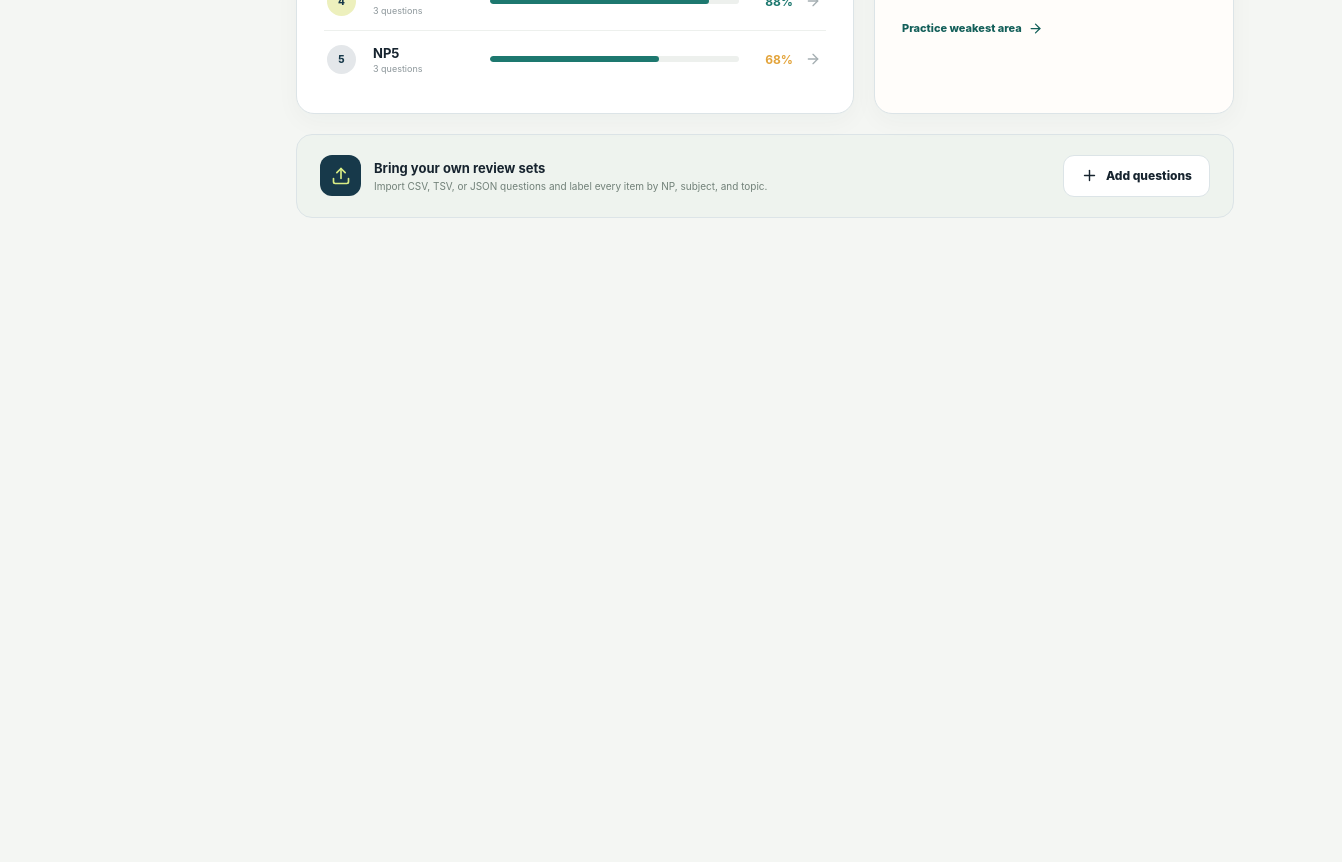
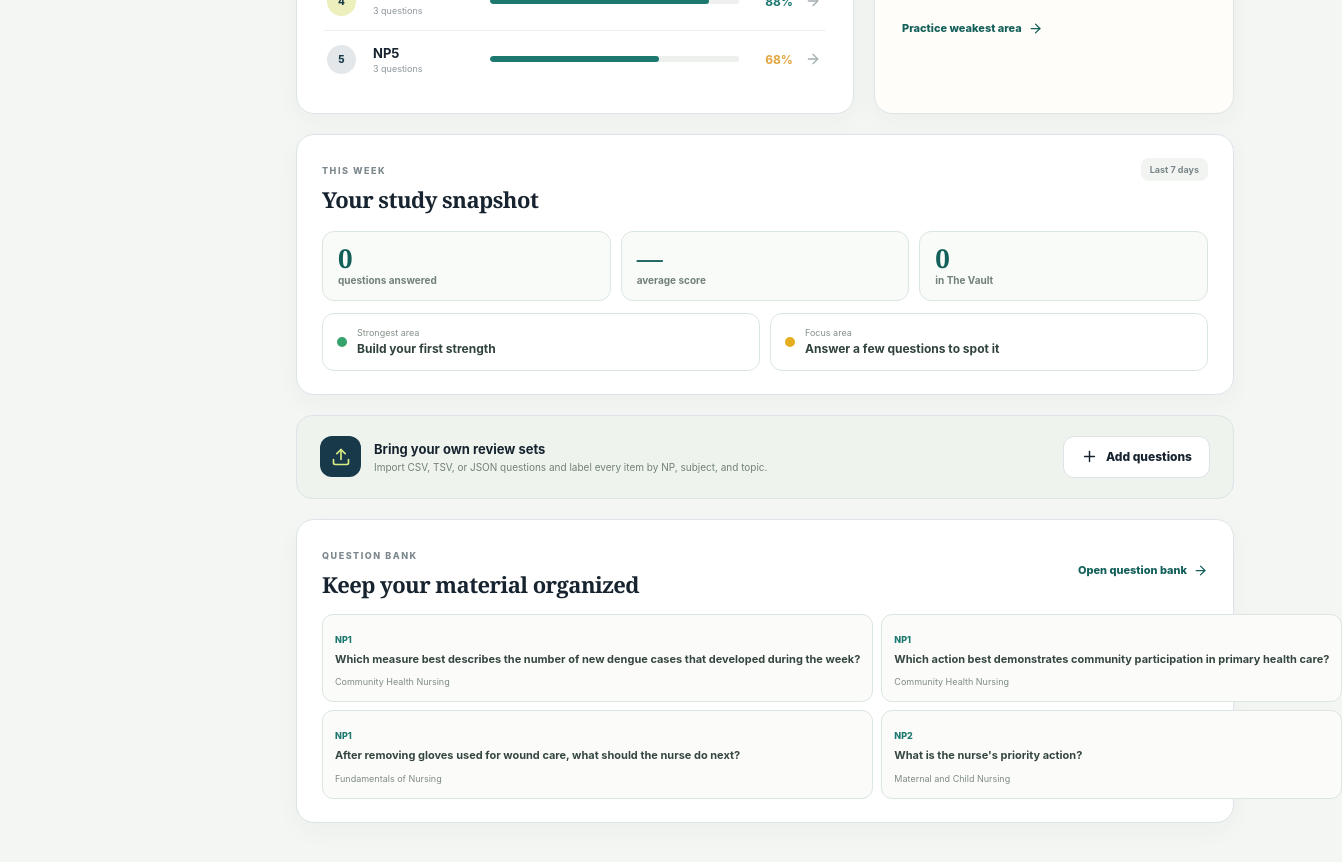
Before and after one commit to ShaneRyujin/pnle-practice-hub, a React (Vite) app: page / in a window 1280 px wide. Shown: the part 1000-1862 px from the top of the page, 1342 px wide, since content can reach past the window. Before the commit the page ends 1278 px from the top, so only its background shows below. Built offline with nearby package versions, Linux system fonts and the light colour scheme.

Commit message:
Improve PDF importing, situations, and Vault

```diff
--- a/src/App.tsx
+++ b/src/App.tsx
@@ -40,7 +40,7 @@ import { ChangeEvent, CSSProperties, PointerEvent as ReactPointerEvent, useEffec
 
 type Practice = "NP1" | "NP2" | "NP3" | "NP4" | "NP5";
 type Letter = "A" | "B" | "C" | "D";
-type View = "dashboard" | "practice" | "bank" | "import";
+type View = "dashboard" | "practice" | "bank" | "vault" | "import";
 type AnnotationColor = "yellow" | "red" | "blue" | "green";
 type PenMode = "draw" | "underline" | "circle" | "box" | "strike" | "scribble" | "erase";
 type ExamTool = "highlight" | "pen" | null;
@@ -535,14 +535,35 @@ function suggestPdfCategory(text: string): { np: Practice; subject: string; topi
   return { np: "NP3", subject: "Medical-Surgical Nursing", topic: "Medical-Surgical Nursing" };
 }
 
+function textContentToPdfLines(items: unknown[]): string {
+  type PositionedItem = { str: string; x: number; y: number };
+  const positioned = items.flatMap((item): PositionedItem[] => {
+    if (!item || typeof item !== "object" || !("str" in item) || typeof item.str !== "string" || !item.str.trim()) return [];
+    const transform = "transform" in item && Array.isArray(item.transform) ? item.transform : [];
+    return [{ str: item.str.trim(), x: Number(transform[4]) || 0, y: Number(transform[5]) || 0 }];
+  });
+  if (!positioned.length) return "";
+  const xs = positioned.map((item) => item.x);
+  const splitAt = (Math.min(...xs) + Math.max(...xs)) / 2;
+  const columns = Math.max(...xs) - Math.min(...xs) > 260 ? [positioned.filter((item) => item.x < splitAt), positioned.filter((item) => item.x >= splitAt)] : [positioned];
+  return columns.map((column) => {
+    const lines = new Map<number, PositionedItem[]>();
+    column.forEach((item) => {
+      const key = Math.round(item.y / 3) * 3;
+      lines.set(key, [...(lines.get(key) || []), item]);
+    });
+    return [...lines.entries()].sort(([a], [b]) => b - a).map(([, line]) => line.sort((a, b) => a.x - b.x).map((item) => item.str).join(" ").replace(/\s+/g, " ").trim()).filter(Boolean).join("\n");
+  }).filter(Boolean).join("\n\n");
+}
+
 function parsePdfCandidates(text: string): PdfCandidate[] {
-  const normalized = text.replace(/\u00a0/g, " ").replace(/\r/g, "").replace(/[ \t]+\n/g, "\n");
+  const normalized = text.replace(/\u00a0/g, " ").replace(/\r/g, "").replace(/[ \t]+\n/g, "\n").replace(/\n{3,}/g, "\n\n");
   const matches = [...normalized.matchAll(/(?:^|\n)\s*(\d{1,3})\.\s+([\s\S]*?)(?=\n\s*\d{1,3}\.\s+|$)/g)];
   let latestSituation = "";
   const candidates: Array<PdfCandidate | null> = matches.map((match, index) => {
     const block = match[0];
     const before = normalized.slice(0, match.index);
-    const situations = [...before.matchAll(/SITUATION\s+\d+\s*[-–:]\s*([\s\S]*?)(?=\n\s*\d{1,3}\.\s+)/gi)];
+    const situations = [...before.matchAll(/(?:^|\n)\s*SITUATION\s+\d+\s*[-–:]?\s*([\s\S]*?)(?=\n\s*\d{1,3}\.\s+)/gi)];
     if (situations.length) latestSituation = situations[situations.length - 1][1].replace(/\s+/g, " ").trim();
     const optionMatches = [...block.matchAll(/(?:^|\n)\s*([a-dA-D])\.\s*([\s\S]*?)(?=\n\s*[a-dA-D]\.\s*|$)/g)];
     if (optionMatches.length < 4) return null;
@@ -575,6 +596,7 @@ export default function Home() {
   const [mobileNav, setMobileNav] = useState(false);
   const [imported, setImported] = useState<Question[]>([]);
   const [attempts, setAttempts] = useState<Attempt[]>([]);
+  const [vaultIds, setVaultIds] = useState<string[]>([]);
   const [hydrated, setHydrated] = useState(false);
   const [selected, setSelected] = useState<Letter | null>(null);
   const [revealed, setRevealed] = useState(false);
@@ -620,11 +642,13 @@ export default function Home() {
     try {
       const savedQuestions = JSON.parse(localStorage.getItem("pnle-imported-questions") || "[]");
       const savedAttempts = JSON.parse(localStorage.getItem("pnle-attempts") || "[]");
+      const savedVault = JSON.parse(localStorage.getItem("pnle-vault") || "[]");
       const savedFlags = JSON.parse(localStorage.getItem("pnle-flagged") || "[]");
       const savedScratch = JSON.parse(localStorage.getItem("pnle-scratch-notes") || "{}");
       const savedScratchMarks = JSON.parse(localStorage.getItem("pnle-scratch-marks") || "{}");
       if (Array.isArray(savedQuestions)) setImported(savedQuestions);
       if (Array.isArray(savedAttempts)) setAttempts(savedAttempts);
+      if (Array.isArray(savedVault)) setVaultIds(savedVault);
       if (Array.isArray(savedFlags)) setFlagged(savedFlags);
       if (savedScratch && typeof savedScratch === "object") setScratchNotes(savedScratch);
       if (savedScratchMarks && typeof savedScratchMarks === "object") setScratchMarks(savedScratchMarks);
@@ -697,6 +721,9 @@ export default function Home() {
   const accuracy = attempts.length
     ? clampScore((attempts.filter((attempt) => attempt.correct).length / attempts.length) * 100)
     : 0;
+  const vaultQuestions = useMemo(() => vaultIds.map((id) => questionById.get(id)).filter((question): question is Question => Boolean(question)), [vaultIds, questionById]);
+  const strongestTopic = hasPerformance && topicStats.length ? [...topicStats].sort((a, b) => b.score - a.score || b.attempts - a.attempts)[0] : null;
+  const focusTopic = hasPerformance && topicStats.length ? topicStats[0] : null;
 
   const bankQuestions = useMemo(() => {
     const query = bankQuery.toLowerCase().trim();
@@ -737,7 +764,18 @@ export default function Home() {
     const nextAttempts = [attempt, ...attempts];
     setAttempts(nextAttempts);
     localStorage.setItem("pnle-attempts", JSON.stringify(nextAttempts));
+    if (!attempt.correct && !vaultIds.includes(currentQuestion.id)) {
+      const nextVault = [currentQuestion.id, ...vaultIds];
+      setVaultIds(nextVault);
+      localStorage.setItem("pnle-vault", JSON.stringify(nextVault));
+    }
     setRevealed(true);
+  }
+
+  function removeFromVault(id: string) {
+    const nextVault = vaultIds.filter((questionId) => questionId !== id);
+    setVaultIds(nextVault);
+    localStorage.setItem("pnle-vault", JSON.stringify(nextVault));
   }
 
   function toggleEliminated(letter: Letter) {
@@ -1010,7 +1048,7 @@ export default function Home() {
         const pages: string[] = [];
         for (let pageNumber = 1; pageNumber <= document.numPages; pageNumber += 1) {
           const content = await (await document.getPage(pageNumber)).getTextContent();
-          pages.push(content.items.map((item) => "str" in item ? item.str : "").join("\n"));
+          pages.push(textContentToPdfLines(content.items));
         }
         const extracted = pages.join("\n");
         const candidates = parsePdfCandidates(extracted);
@@ -1103,6 +1141,7 @@ export default function Home() {
     { id: "dashboard", label: "Overview", icon: LayoutDashboard },
     { id: "practice", label: "Practice", icon: ClipboardCheck },
     { id: "bank", label: "Question bank", icon: BookOpen },
+    { id: "vault", label: "The Vault", icon: BookOpen },
     { id: "import", label: "Import questions", icon: FileUp },
   ];
 
@@ -1125,6 +1164,7 @@ export default function Home() {
                 <Icon size={18} />
                 <span>{item.label}</span>
                 {item.id === "bank" && <small>{questions.length}</small>}
+                {item.id === "vault" && vaultQuestions.length > 0 && <small>{vaultQuestions.length}</small>}
               </button>
             );
           })}
@@ -1157,7 +1197,7 @@ export default function Home() {
           <button className="icon-button menu-button" onClick={() => setMobileNav(true)} aria-label="Open menu"><Menu size={21} /></button>
           <div>
             <span className="eyebrow">BOARD REVIEW WORKSPACE</span>
-            <h1>{view === "dashboard" ? "Good evening, Nena." : view === "practice" ? "Practice session" : view === "bank" ? "Question bank" : "Import questions"}</h1>
+            <h1>{view === "dashboard" ? "Good evening, Nena." : view === "practice" ? "Practice session" : view === "bank" ? "Question bank" : view === "vault" ? "The Vault" : "Import questions"}</h1>
           </div>
           <div className="topbar-actions">
             <div className="streak-pill"><Flame size={17} /><span>{attempts.length ? "Keep going" : "Start your streak"}</span></div>
@@ -1243,9 +1283,20 @@ export default function Home() {
               </section>
             </div>
 
+            <section className="weekly-panel panel">
+              <div className="panel-heading"><div><span className="section-kicker">THIS WEEK</span><h3>Your study snapshot</h3></div><span className="subtle-label">Last 7 days</span></div>
+              <div className="weekly-stats"><div><strong>{attempts.length}</strong><span>questions answered</span></div><div><strong>{attempts.length ? `${accuracy}%` : "—"}</strong><span>average score</span></div><button onClick={() => navigate("vault")}><strong>{vaultQuestions.length}</strong><span>in The Vault</span></button></div>
+              <div className="weekly-focus"><div><span className="focus-dot strong" /><p><small>Strongest area</small><strong>{strongestTopic?.topic || "Build your first strength"}</strong></p></div><div><span className="focus-dot focus" /><p><small>Focus area</small><strong>{focusTopic?.topic || "Answer a few questions to spot it"}</strong></p></div></div>
+            </section>
+
             <section className="bottom-cta">
               <div><span className="cta-icon"><Upload size={20} /></span><div><strong>Bring your own review sets</strong><p>Import CSV, TSV, or JSON questions and label every item by NP, subject, and topic.</p></div></div>
               <button className="secondary-button" onClick={() => navigate("import")}><Plus size={17} /> Add questions</button>
+            </section>
+
+            <section className="dashboard-bank panel">
+              <div className="panel-heading"><div><span className="section-kicker">QUESTION BANK</span><h3>Keep your material organized</h3></div><button className="text-button" onClick={() => navigate("bank")}>Open question bank <ArrowRight size={15} /></button></div>
+              <div className="dashboard-bank-list">{questions.slice(0, 4).map((question) => <button key={question.id} onClick={() => startPractice(question.np)}><span>{question.np}</span><p>{question.stem}</p><small>{question.subject}</small></button>)}</div>
             </section>
           </div>
         )}
@@ -1310,9 +1361,14 @@ export default function Home() {
                 </button>
 
                 <div className={`exam-annotatable ${examTool ? `tool-${examTool}` : ""}`}>
+                  {currentQuestion.situation && (
+                    <section className="exam-situation-box">
+                      <div className="exam-classification"><span>Situation</span><i>·</i><span>{currentQuestion.np}</span><small>{currentQuestion.topic}</small></div>
+                      <p>{renderHighlightText(currentQuestion.situation, "situation")}</p>
+                    </section>
+                  )}
                   <div className="exam-question-box">
                     <div className="exam-classification"><span>{currentQuestion.np}</span><i>·</i><span>{currentQuestion.topic}</span><small>{currentQuestion.source === "sample" ? "SAMPLE BANK" : "IMPORTED"}</small></div>
-                    {currentQuestion.situation && <p className="exam-situation">{renderHighlightText(currentQuestion.situation, "situation")}</p>}
                     <h2>{renderHighlightText(currentQuestion.stem, "question")}</h2>
                   </div>
 
@@ -1436,6 +1492,13 @@ export default function Home() {
               {!bankQuestions.length && <div className="list-empty">No questions match your search.</div>}
             </div>
             {attempts.length > 0 && <button className="reset-link" onClick={resetProgress}><RotateCcw size={15} /> Reset all practice progress</button>}
+          </div>
+        )}
+
+        {view === "vault" && (
+          <div className="page-content bank-page vault-page">
+            <div className="page-intro"><div><span className="section-kicker">REVIEW WHAT YOU MISSED</span><h2>The Vault</h2><p>Questions go here when your first answer is incorrect. Keep them for review, or remove them when you feel ready.</p></div><button className="primary-button" onClick={() => startPractice()}><ClipboardCheck size={17} /> Practice mixed set</button></div>
+            {vaultQuestions.length ? <div className="bank-list vault-list"><div className="bank-list-head"><span>Question</span><span>Classification</span><span>Source</span><span /></div>{vaultQuestions.map((question, index) => <article key={question.id} className="bank-row"><div className="bank-question"><span>{String(index + 1).padStart(2, "0")}</span><p>{question.stem}</p></div><div className="bank-class"><strong>{question.np} · {question.subject}</strong><small>{question.topic}</small></div><span className="source-label imported">Vault</span><div className="bank-actions"><button onClick={() => { setPracticeNp(question.np); setPracticeSubject(question.subject); setQuestionIndex(0); setSelected(null); setRevealed(false); navigate("practice"); }} aria-label="Practice this question"><ArrowRight size={17} /></button><button className="danger" onClick={() => removeFromVault(question.id)} aria-label="Remove from The Vault"><Trash2 size={16} /></button></div></article>)}</div> : <div className="empty-state"><BookOpen size={28} /><h2>Your Vault is clear</h2><p>Missed questions will be saved here automatically so you can revisit them later.</p><button className="primary-button" onClick={() => startPractice()}>Practice now</button></div>}
           </div>
         )}
 
@@ -1472,7 +1535,7 @@ export default function Home() {
                     </div>
                     <div className="pdf-suggestions"><Sparkles size={16} /><span>Suggested from the PDF’s wording: <strong>{batchNp} · {batchSubject}</strong>. You can change this for the entire batch.</span></div>
                     <div className="pdf-candidate-list">
-                      {pdfCandidates.slice(0, 8).map((candidate, index) => <article className="pdf-candidate" key={candidate.id}><div><strong>Q{index + 1}</strong><p>{candidate.stem}</p><small>{candidate.situation ? "Situation found" : "No situation heading found"} · {candidate.answerDetected ? "Answer detected" : "Confirm answer"}</small></div><label><span>Answer</span><select value={candidate.correct} onChange={(event) => setPdfCandidates((items) => items.map((item, itemIndex) => itemIndex === index ? { ...item, correct: event.target.value as Letter } : item))}>{LETTERS.map((letter) => <option key={letter}>{letter}</option>)}</select></label></article>)}
+                      {pdfCandidates.slice(0, 8).map((candidate, index) => <article className="pdf-candidate" key={candidate.id}><div><strong>Q{index + 1}</strong>{candidate.situation && <div className="pdf-source-situation"><span>Situation</span><p>{candidate.situation}</p></div>}<p>{candidate.stem}</p><div className="pdf-choice-preview">{LETTERS.map((letter) => <span key={letter}><b>{letter}.</b> {candidate.choices[letter]}</span>)}</div><small>{candidate.situation ? "Shared situation preserved" : "Stand-alone question"} · {candidate.answerDetected ? "Answer detected" : "Confirm answer"}</small></div><label><span>Answer</span><select value={candidate.correct} onChange={(event) => setPdfCandidates((items) => items.map((item, itemIndex) => itemIndex === index ? { ...item, correct: event.target.value as Letter } : item))}>{LETTERS.map((letter) => <option key={letter}>{letter}</option>)}</select></label></article>)}
                       {pdfCandidates.length > 8 && <p className="more-pdf-items">+ {pdfCandidates.length - 8} more extracted questions will be imported with these labels.</p>}
                     </div>
                     <button className="primary-button import-button" onClick={importPdfBatch}><Upload size={17} /> Add reviewed PDF batch</button>
```
